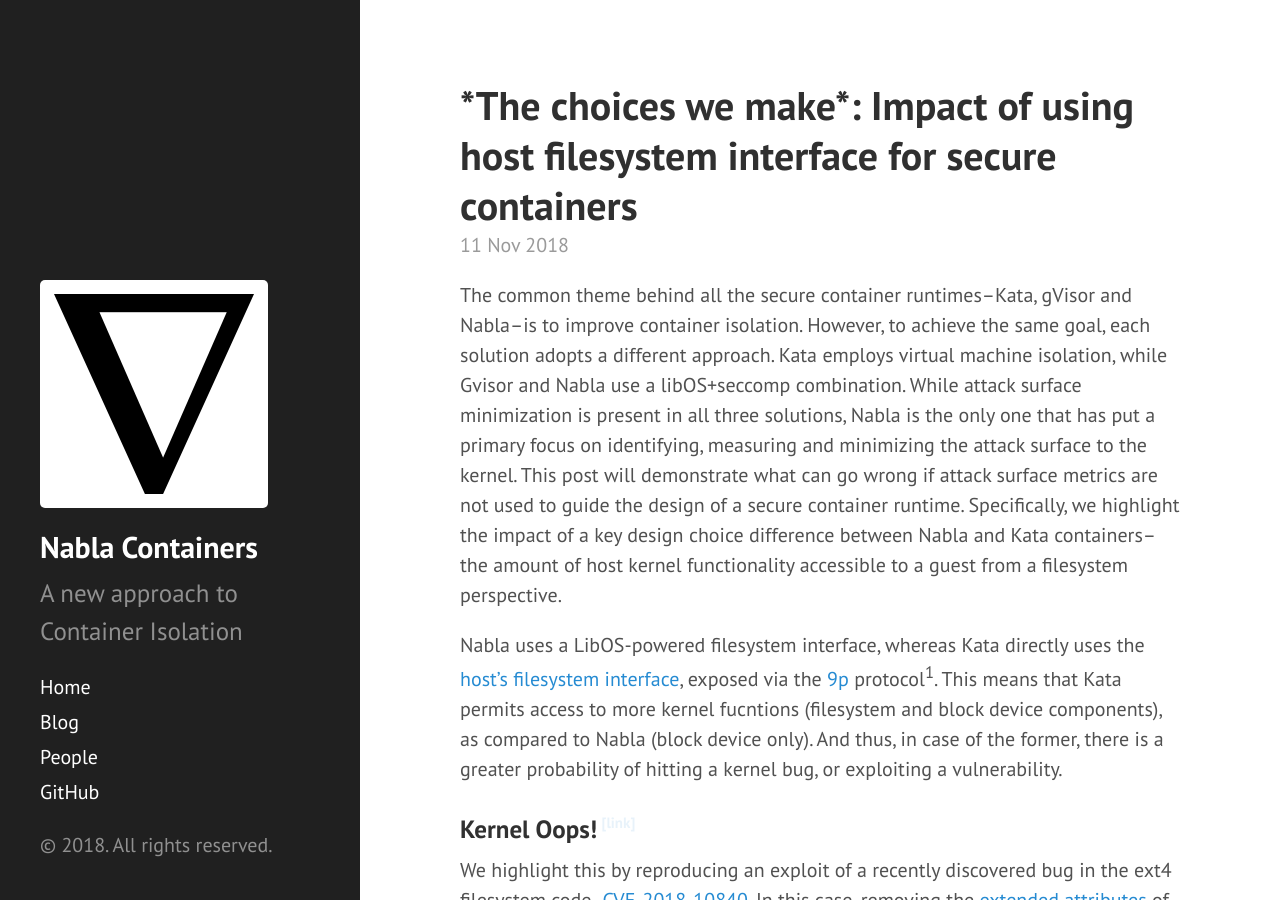
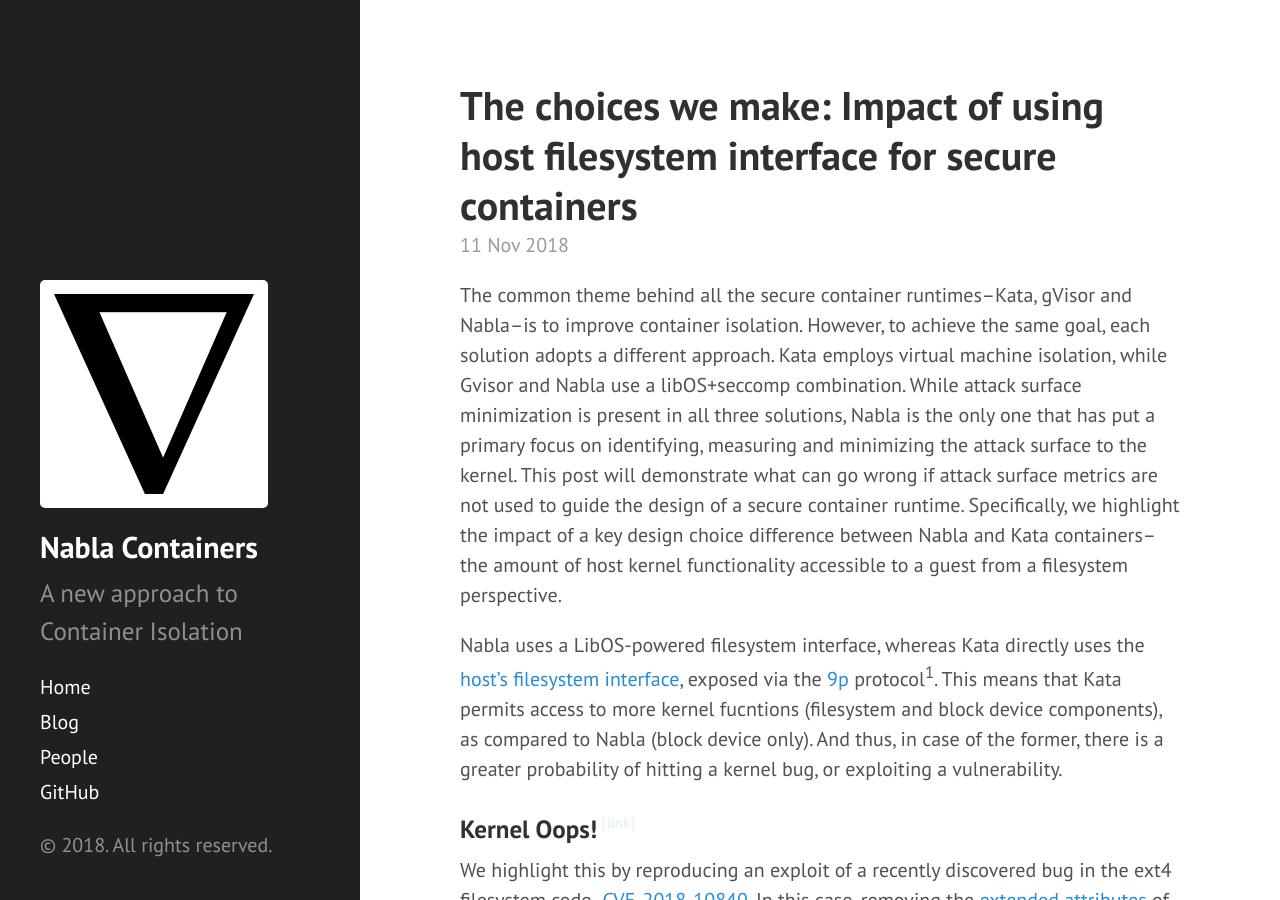
Before and after one commit to nabla-containers/nabla-containers.github.io, a Jekyll site: the page built from _posts/2018-11-11-fs.md, in a window 1280 px wide and 900 px high. Built offline with Jekyll 4.4.1, drawn with Linux system fonts in a browser that asks for light colours.

Commit message:
minor
Signed-off-by: Sahil Suneja <sahilsuneja@gmail.com>

```diff
--- a/_posts/2018-11-11-fs.md
+++ b/_posts/2018-11-11-fs.md
@@ -3,7 +3,7 @@
 author: suneja
 date: 2018-11-11
 description: blog about hitting host filesystem bug with kata containers
-title: "*The choices we make*: Impact of using host filesystem interface for secure containers"
+title: "The choices we make: Impact of using host filesystem interface for secure containers"
 ---
 
 The common theme behind all the secure container runtimes--Kata, gVisor and Nabla--is to improve container isolation.
```
